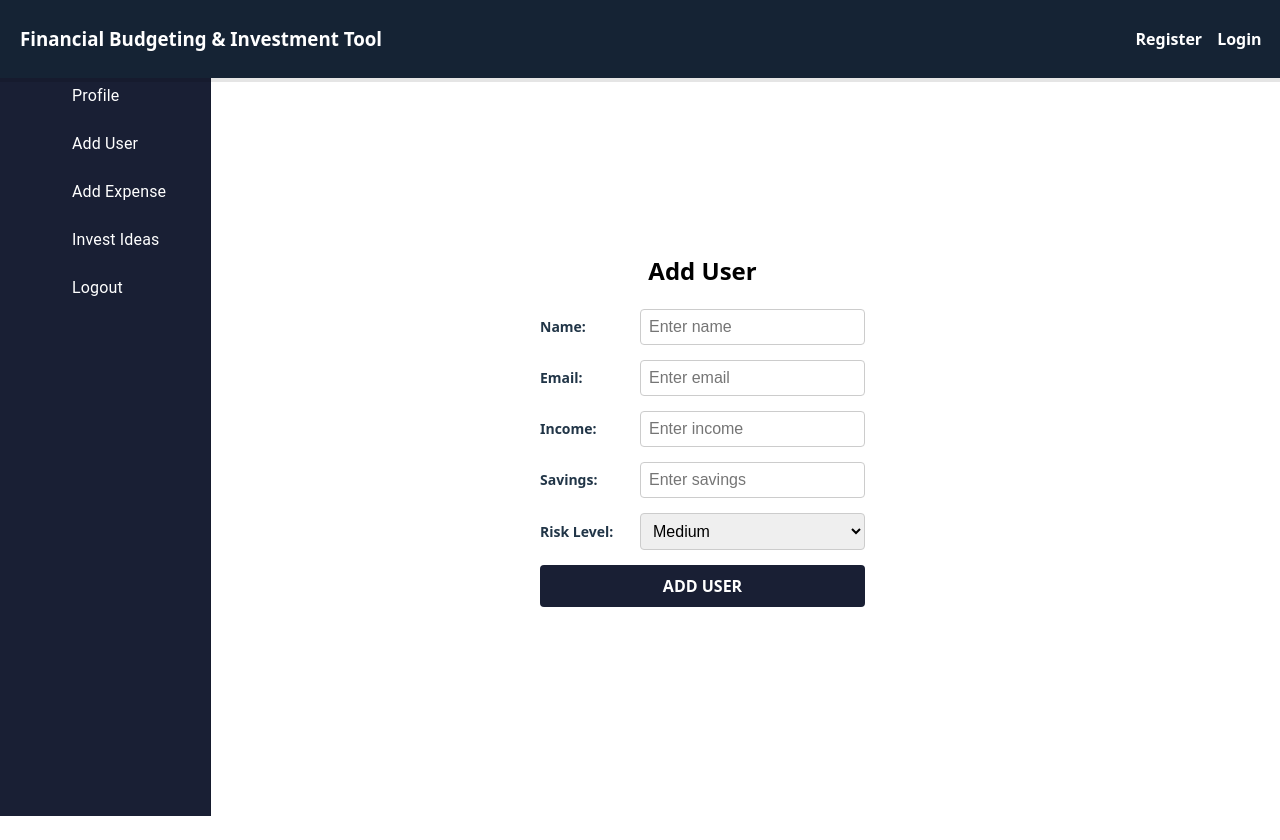
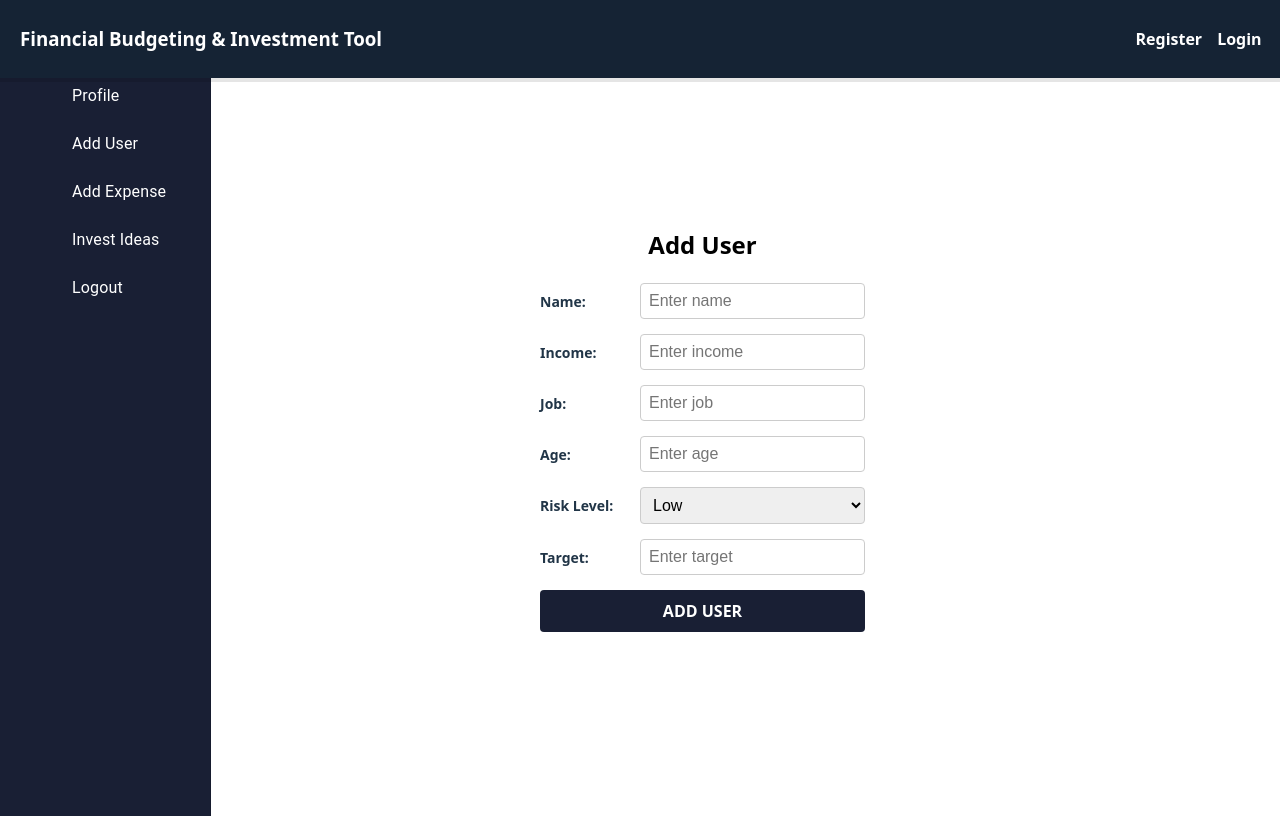
Before and after one commit to jayavarth/Fintech, a React (Vite) app in the folder my-vite-app/: page /add-user in a window 1280 px wide. Built offline with nearby package versions, Linux system fonts and the light colour scheme; some icons are missing.

Commit message:
checking

```diff
--- a/my-vite-app/src/pages/AddExpense.jsx
+++ b/my-vite-app/src/pages/AddExpense.jsx
@@ -19,12 +19,24 @@ const AddExpense = () => {
     e.preventDefault();
 
     const expenseData = {
-      ...formData,
-      userId: "USER_ID_PLACEHOLDER",
+      category: formData.category,
+      amount: formData.amount,
+      date: formData.date,
     };
 
+    const token = localStorage.getItem("token");
+
+    if (!token) {
+      alert("No token found. Please log in again.");
+      return;
+    }
+
     try {
-      await axios.post("http://localhost:5000/api/expenses/add", expenseData);
+      await axios.post("http://localhost:2000/api/expenses/add", expenseData, {
+        headers: {
+          Authorization: `Bearer ${token}`,
+        },
+      });
       alert("Expense added successfully!");
       setFormData({ category: categories[0], amount: "", date: "" });
     } catch (error) {
--- a/my-vite-app/src/pages/AddUser.jsx
+++ b/my-vite-app/src/pages/AddUser.jsx
@@ -5,11 +5,14 @@ import axios from "axios";
 const AddUser = () => {
   const [formData, setFormData] = useState({
     name: "",
-    email: "",
     income: "",
-    savings: "",
-    riskLevel: "Medium",
+    job: "",
+    age: "",
+    riskLevel: "",
+    target: "",
   });
+
+  const token = localStorage.getItem("token");
 
   const handleChange = (e) => {
     setFormData({ ...formData, [e.target.name]: e.target.value });
@@ -19,11 +22,23 @@ const AddUser = () => {
     e.preventDefault();
 
     try {
-      await axios.post("http://localhost:5000/api/add-user", formData);
+      await axios.post("http://localhost:2000/api/users", formData, {
+        headers: {
+          Authorization: `Bearer ${token}`,
+        },
+      });
+
       alert("User added successfully!");
-      setFormData({ name: "", email: "", income: "", savings: "", riskLevel: "Medium" });
+      setFormData({
+        name: "",
+        income: "",
+        job: "",
+        age: "",
+        riskLevel: "Medium",
+        target: "",
+      });
     } catch (error) {
-      console.error("Error adding user:", error);
+      console.error("Error adding user:", error.response?.data || error.message);
       alert("Failed to add user.");
     }
   };
@@ -35,35 +50,105 @@ const AddUser = () => {
         <h2 style={styles.heading}>Add User</h2>
         <form onSubmit={handleSubmit} style={styles.form}>
           <div style={styles.inputGroup}>
-            <label htmlFor="name" style={styles.label}>Name:</label>
-            <input type="text" id="name" name="name" placeholder="Enter name" value={formData.name} onChange={handleChange} style={styles.input} required />
+            <label htmlFor="name" style={styles.label}>
+              Name:
+            </label>
+            <input
+              type="text"
+              id="name"
+              name="name"
+              placeholder="Enter name"
+              value={formData.name}
+              onChange={handleChange}
+              style={styles.input}
+              required
+            />
           </div>
 
           <div style={styles.inputGroup}>
-            <label htmlFor="email" style={styles.label}>Email:</label>
-            <input type="email" id="email" name="email" placeholder="Enter email" value={formData.email} onChange={handleChange} style={styles.input} required />
+            <label htmlFor="income" style={styles.label}>
+              Income:
+            </label>
+            <input
+              type="number"
+              id="income"
+              name="income"
+              placeholder="Enter income"
+              value={formData.income}
+              onChange={handleChange}
+              style={styles.input}
+              required
+            />
           </div>
 
           <div style={styles.inputGroup}>
-            <label htmlFor="income" style={styles.label}>Income:</label>
-            <input type="number" id="income" name="income" placeholder="Enter income" value={formData.income} onChange={handleChange} style={styles.input} required />
+            <label htmlFor="job" style={styles.label}>
+              Job:
+            </label>
+            <input
+              type="text"
+              id="job"
+              name="job"
+              placeholder="Enter job"
+              value={formData.job}
+              onChange={handleChange}
+              style={styles.input}
+              required
+            />
           </div>
 
           <div style={styles.inputGroup}>
-            <label htmlFor="savings" style={styles.label}>Savings:</label>
-            <input type="number" id="savings" name="savings" placeholder="Enter savings" value={formData.savings} onChange={handleChange} style={styles.input} />
+            <label htmlFor="age" style={styles.label}>
+              Age:
+            </label>
+            <input
+              type="number"
+              id="age"
+              name="age"
+              placeholder="Enter age"
+              value={formData.age}
+              onChange={handleChange}
+              style={styles.input}
+              required
+            />
           </div>
 
           <div style={styles.inputGroup}>
-            <label htmlFor="riskLevel" style={styles.label}>Risk Level:</label>
-            <select id="riskLevel" name="riskLevel" value={formData.riskLevel} onChange={handleChange} style={styles.select}>
+            <label htmlFor="riskLevel" style={styles.label}>
+              Risk Level:
+            </label>
+            <select
+              id="riskLevel"
+              name="riskLevel"
+              value={formData.riskLevel}
+              onChange={handleChange}
+              style={styles.select}
+            >
               <option value="Low">Low</option>
               <option value="Medium">Medium</option>
               <option value="High">High</option>
             </select>
           </div>
 
-          <button type="submit" style={styles.button}>Add User</button>
+          <div style={styles.inputGroup}>
+            <label htmlFor="target" style={styles.label}>
+              Target:
+            </label>
+            <input
+              type="number"
+              id="target"
+              name="target"
+              placeholder="Enter target"
+              value={formData.target}
+              onChange={handleChange}
+              style={styles.input}
+              required
+            />
+          </div>
+
+          <button type="submit" style={styles.button}>
+            Add User
+          </button>
         </form>
       </div>
     </div>
```
